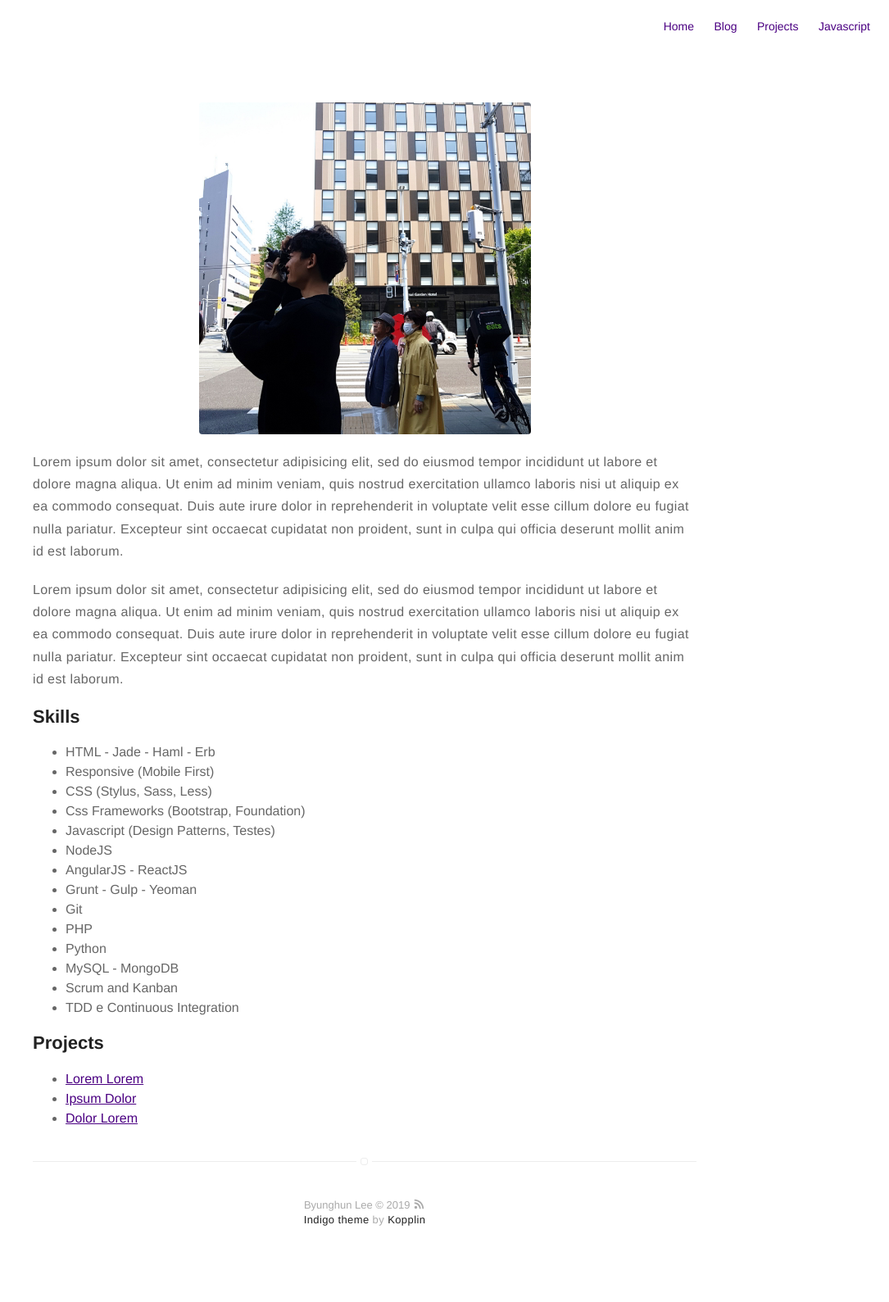
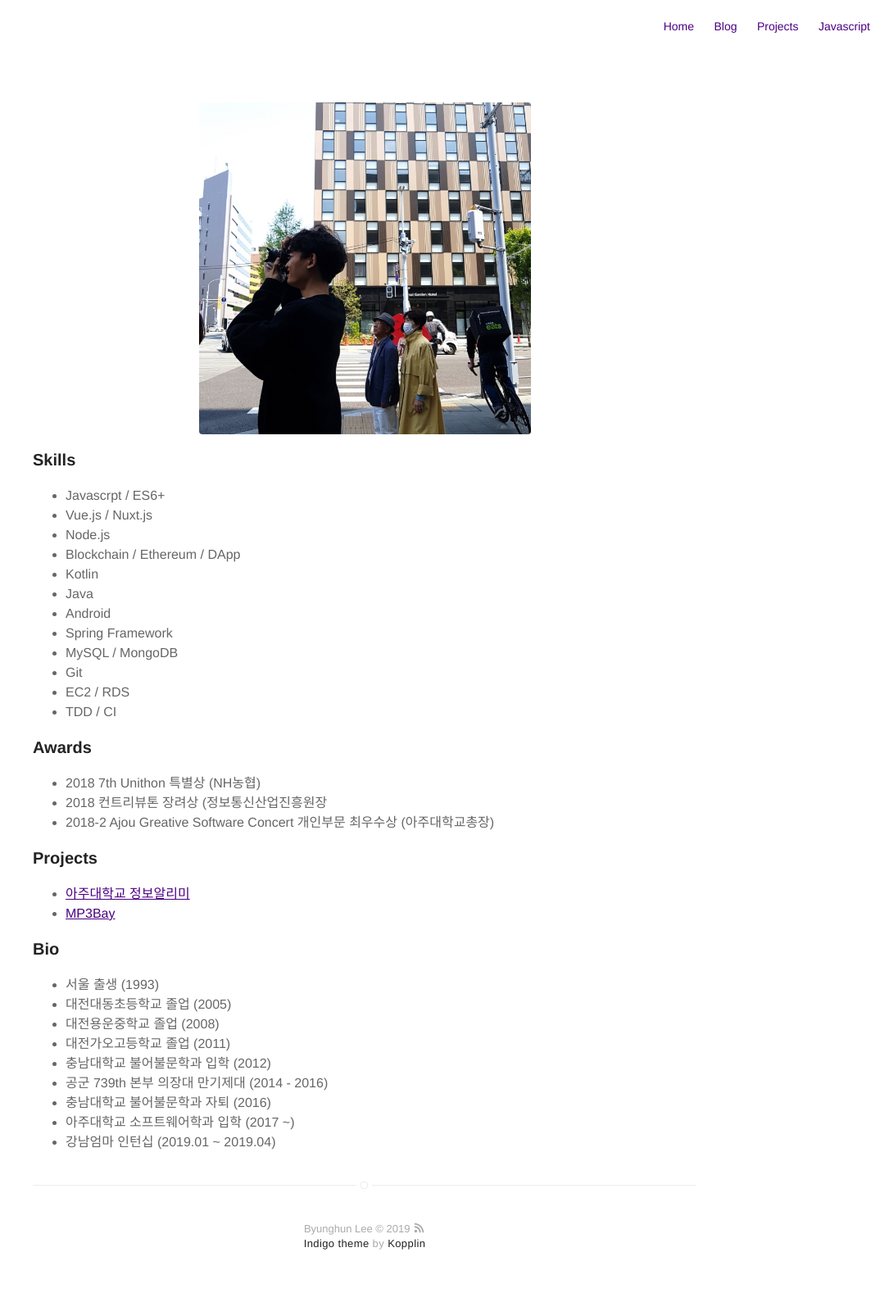
Before and after one commit to MakeHoney/MakeHoney.github.io, a Jekyll site: the page built from about.md, in a window 1280 px wide. Shown: the whole page at 82% size, without its empty margins (195-1280 px from the left). Built offline with Jekyll 4.4.1, drawn with Linux system fonts in a browser that asks for light colours; before the commit the page ends 1560 px from its top, so only the background shows below that.

Commit message:
[Update About] about 페이지 업데이트

```diff
--- a/_config.yml
+++ b/_config.yml
@@ -34,7 +34,7 @@ disqus:
   categories: [blog, project] # only show disqus for posts that have these categories
 
 # if you don't have any of social below, comment the line
-facebook: myfacebook
+facebook: makehuny
 # twitter: mytwitter
 # google: mygoogle
 # instagram: myinstagram
--- a/about.md
+++ b/about.md
@@ -4,43 +4,44 @@ layout: page
 ---
 ![Profile Image]({{ site.url }}/{{ site.picture }})
 
-<p>Lorem ipsum dolor sit amet, consectetur adipisicing elit, sed do eiusmod
-tempor incididunt ut labore et dolore magna aliqua. Ut enim ad minim veniam,
-quis nostrud exercitation ullamco laboris nisi ut aliquip ex ea commodo
-consequat. Duis aute irure dolor in reprehenderit in voluptate velit esse
-cillum dolore eu fugiat nulla pariatur. Excepteur sint occaecat cupidatat non
-proident, sunt in culpa qui officia deserunt mollit anim id est laborum.</p>
+### Skills
 
-<p>Lorem ipsum dolor sit amet, consectetur adipisicing elit, sed do eiusmod
-tempor incididunt ut labore et dolore magna aliqua. Ut enim ad minim veniam,
-quis nostrud exercitation ullamco laboris nisi ut aliquip ex ea commodo
-consequat. Duis aute irure dolor in reprehenderit in voluptate velit esse
-cillum dolore eu fugiat nulla pariatur. Excepteur sint occaecat cupidatat non
-proident, sunt in culpa qui officia deserunt mollit anim id est laborum.</p>
+- Javascrpt / ES6+
+- Vue.js / Nuxt.js
+- Node.js
+- Blockchain / Ethereum / DApp
+- Kotlin
+- Java
+- Android
+- Spring Framework
+- MySQL / MongoDB
+- Git
+- EC2 / RDS
+- TDD / CI
 
-<h2>Skills</h2>
 
-<ul class="skill-list">
-	<li>HTML - Jade - Haml - Erb</li>
-	<li>Responsive (Mobile First)</li>
-	<li>CSS (Stylus, Sass, Less)</li>
-	<li>Css Frameworks (Bootstrap, Foundation)</li>
-	<li>Javascript (Design Patterns, Testes)</li>
-	<li>NodeJS</li>
-	<li>AngularJS - ReactJS</li>
-	<li>Grunt - Gulp - Yeoman</li>
-	<li>Git</li>
-	<li>PHP</li>
-	<li>Python</li>
-	<li>MySQL - MongoDB</li>
-	<li>Scrum and Kanban</li>
-	<li>TDD e Continuous Integration</li>
-</ul>
 
-<h2>Projects</h2>
+### Awards
 
-<ul>
-	<li><a href="https://github.com/">Lorem Lorem</a></li>
-	<li><a href="https://github.com/">Ipsum Dolor</a></li>
-	<li><a href="https://github.com/">Dolor Lorem</a></li>
-</ul>
+- 2018 7th Unithon 특별상 (NH농협)
+- 2018 컨트리뷰톤 장려상 (정보통신산업진흥원장
+- 2018-2 Ajou Greative Software Concert 개인부문 최우수상 (아주대학교총장)
+
+
+
+### Projects
+
+- [아주대학교 정보알리미](https://github.com/MakeHoney/info-bot)
+- [MP3Bay](https://github.com/MakeHoney/Mp3Bay)
+
+### Bio
+
+- 서울 출생 (1993)
+- 대전대동초등학교 졸업 (2005)
+- 대전용운중학교 졸업 (2008)
+- 대전가오고등학교 졸업 (2011)
+- 충남대학교 불어불문학과 입학 (2012)
+- 공군 739th 본부 의장대 만기제대 (2014 - 2016)
+- 충남대학교 불어불문학과 자퇴 (2016)
+- 아주대학교 소프트웨어학과 입학 (2017 ~)
+- 강남엄마 인턴십 (2019.01 ~ 2019.04)
```
